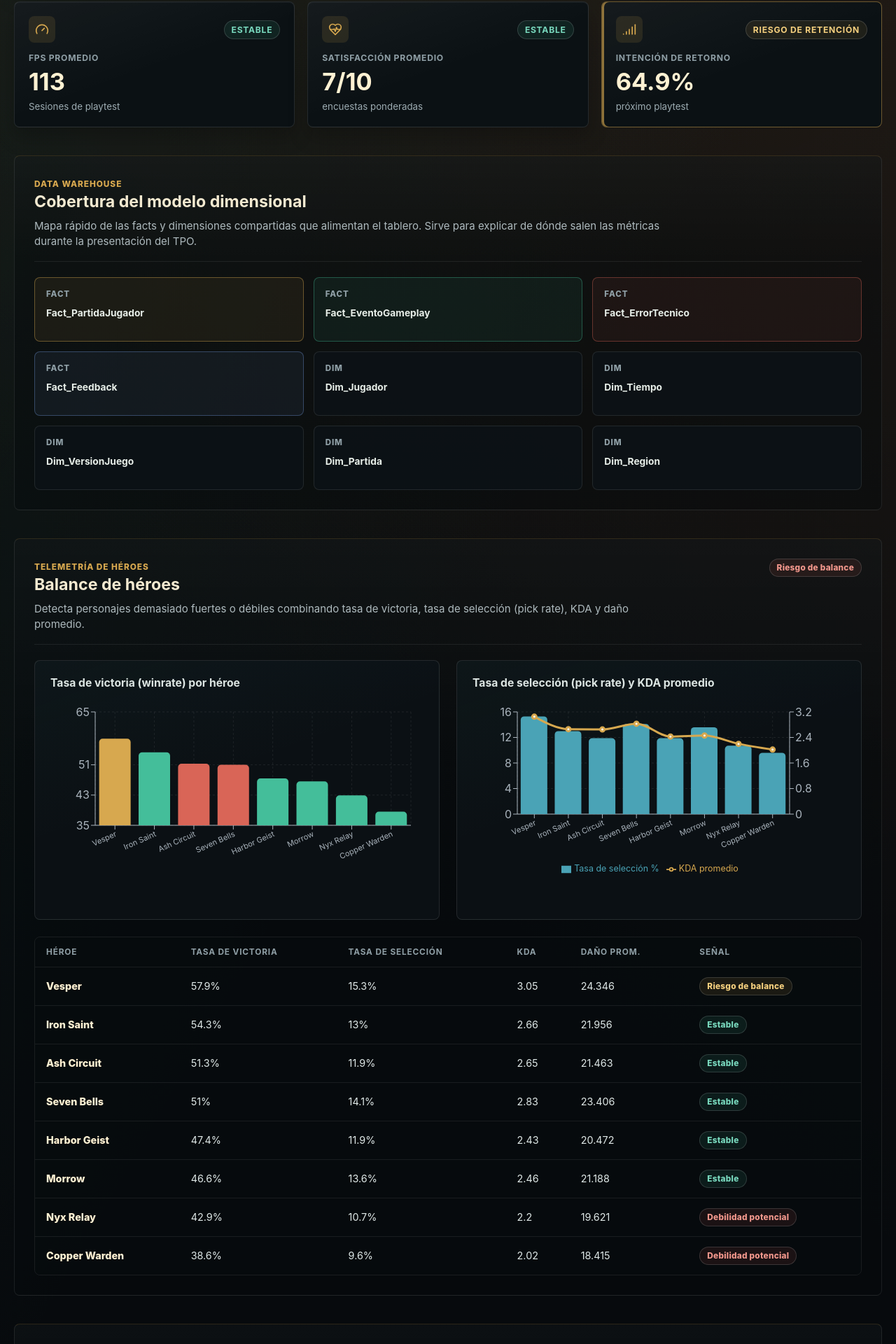
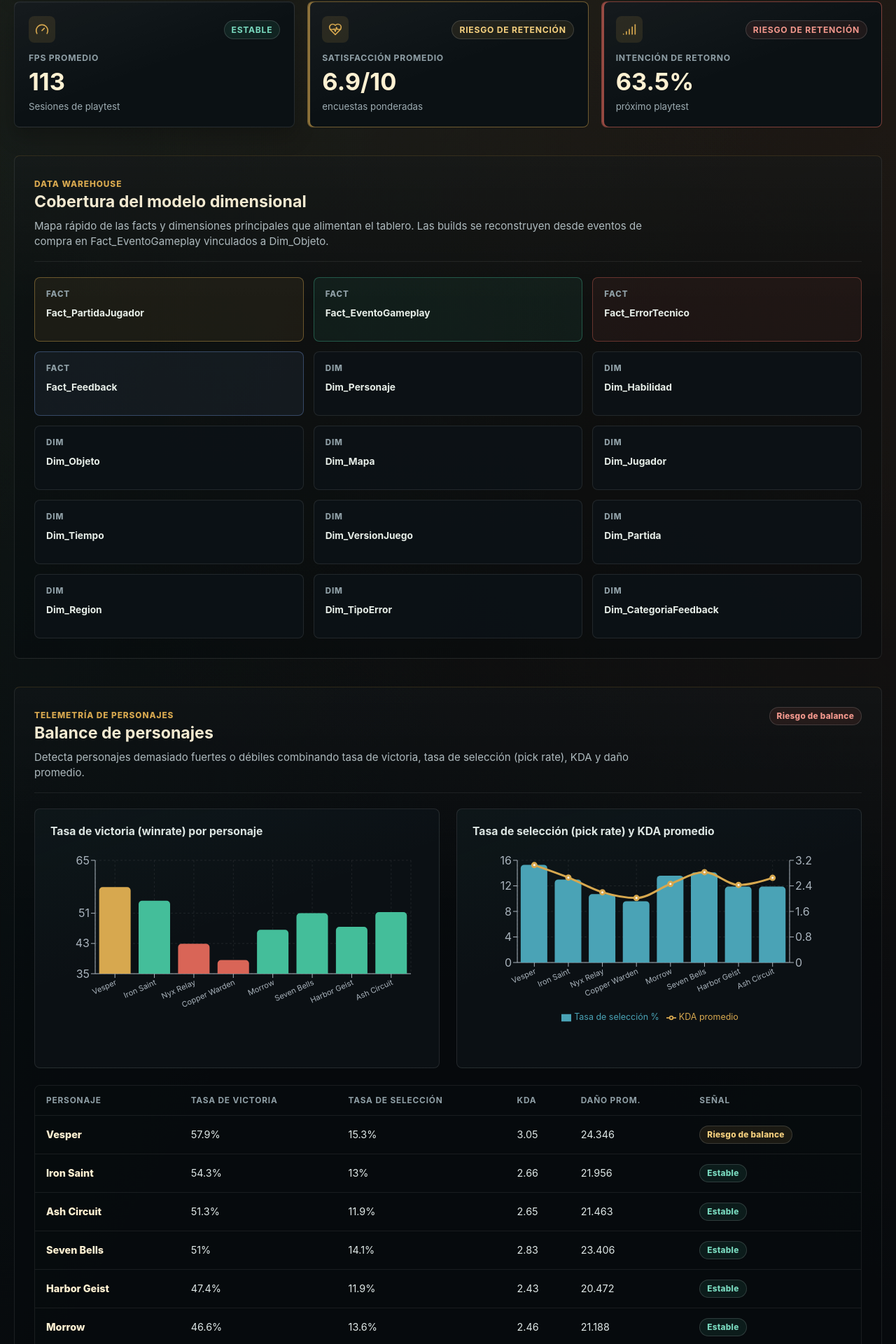
Before and after one commit to AgustinNari/Dashboard-Deadlock, a React (Vite) app: page / in a window 1280 px wide. Shown: the part 848-2768 px from the top of the page at 70% size. Built offline with nearby package versions, Linux system fonts and the light colour scheme.

Commit message:
Ajustes generales de textos

```diff
--- a/src/App.tsx
+++ b/src/App.tsx
@@ -42,18 +42,24 @@ const chartColors = {
   red: '#d96557',
 };
 
-const pieColors = ['#d7a84f', '#44be9a', '#4aa3b6', '#c77746', '#6f95d8'];
+const pieColors = ['#d7a84f', '#44be9a', '#d96557', '#c77746', '#6f95d8', '#8fcf6b'];
 
 const dimensionalCoverage = [
   { kind: 'Fact', name: 'Fact_PartidaJugador', tone: 'gold' },
   { kind: 'Fact', name: 'Fact_EventoGameplay', tone: 'green' },
   { kind: 'Fact', name: 'Fact_ErrorTecnico', tone: 'red' },
   { kind: 'Fact', name: 'Fact_Feedback', tone: 'blue' },
+  { kind: 'Dim', name: 'Dim_Personaje', tone: 'muted' },
+  { kind: 'Dim', name: 'Dim_Habilidad', tone: 'muted' },
+  { kind: 'Dim', name: 'Dim_Objeto', tone: 'muted' },
+  { kind: 'Dim', name: 'Dim_Mapa', tone: 'muted' },
   { kind: 'Dim', name: 'Dim_Jugador', tone: 'muted' },
   { kind: 'Dim', name: 'Dim_Tiempo', tone: 'muted' },
   { kind: 'Dim', name: 'Dim_VersionJuego', tone: 'muted' },
   { kind: 'Dim', name: 'Dim_Partida', tone: 'muted' },
   { kind: 'Dim', name: 'Dim_Region', tone: 'muted' },
+  { kind: 'Dim', name: 'Dim_TipoError', tone: 'muted' },
+  { kind: 'Dim', name: 'Dim_CategoriaFeedback', tone: 'muted' },
 ];
 
 function tooltipProps() {
@@ -101,13 +107,14 @@ export function App() {
         <div className="hero-content">
           <div className="system-badge">
             <Database size={16} />
-            Telemetría interna de playtest
+            Telemetría de playtest
           </div>
           <h1>Deadlock Playtest Analytics</h1>
           <p>Tablero Data Warehouse de playtest</p>
           <div className="hero-meta">
-            <span>MMR, regiones y versiones</span>
-            <span>Datos simulados locales</span>
+            <span>ELO/MMR, regiones y versiones</span>
+            <span>Dataset simulado local</span>
+            <span>Prototipo conceptual</span>
           </div>
         </div>
         <div className="radar-panel" aria-label="Estado operacional simulado">
@@ -183,7 +190,7 @@ export function App() {
       <Panel
         title="Cobertura del modelo dimensional"
         eyebrow="Data Warehouse"
-        description="Mapa rápido de las facts y dimensiones compartidas que alimentan el tablero. Sirve para explicar de dónde salen las métricas durante la presentación del TPO."
+        description="Mapa rápido de las facts y dimensiones principales que alimentan el tablero. Las builds se reconstruyen desde eventos de compra en Fact_EventoGameplay vinculados a Dim_Objeto."
       >
         <div className="coverage-grid">
           {dimensionalCoverage.map((item) => (
@@ -196,15 +203,15 @@ export function App() {
       </Panel>
 
       <Panel
-        title="Balance de héroes"
-        eyebrow="Telemetría de héroes"
+        title="Balance de personajes"
+        eyebrow="Telemetría de personajes"
         description="Detecta personajes demasiado fuertes o débiles combinando tasa de victoria, tasa de selección (pick rate), KDA y daño promedio."
         badge={riskLabel(balanceLevel, 'Riesgo de balance')}
         badgeLevel={balanceLevel}
       >
         <div className="section-grid two">
           <div className="chart-box">
-            <h3>Tasa de victoria (winrate) por héroe</h3>
+            <h3>Tasa de victoria (winrate) por personaje</h3>
             <ResponsiveContainer width="100%" height={290}>
               <BarChart data={model.heroRows} margin={{ top: 16, right: 18, left: 4, bottom: 42 }}>
                 <CartesianGrid strokeDasharray="3 3" stroke="rgba(255,255,255,.08)" />
@@ -241,7 +248,7 @@ export function App() {
       <Panel
         title="Rendimiento en partida"
         eyebrow="Flujo de partida"
-        description="Resume duración, abandono y eventos de gameplay para decidir si el ritmo de partida funciona por mapa, versión y rango de MMR."
+        description="Resume duración, abandono y eventos de gameplay para decidir si el ritmo de partida funciona por mapa, versión y rango competitivo (ELO/MMR)."
       >
         <div className="mini-strip">
           <div>
@@ -322,8 +329,8 @@ export function App() {
                 <YAxis stroke="#aab4bd" />
                 <Tooltip {...tooltipProps()} />
                 <Legend />
-                <Bar dataKey="errores" fill={chartColors.blue} radius={[5, 5, 0, 0]} />
-                <Line type="monotone" dataKey="crashes" stroke={chartColors.red} strokeWidth={3} />
+                <Bar dataKey="errores" name="Errores" fill={chartColors.blue} radius={[5, 5, 0, 0]} />
+                <Line type="monotone" dataKey="crashes" name="Crashes" stroke={chartColors.red} strokeWidth={3} />
               </ComposedChart>
             </ResponsiveContainer>
           </div>
--- a/src/components/FiltersBar.tsx
+++ b/src/components/FiltersBar.tsx
@@ -46,7 +46,7 @@ export function FiltersBar({ filters, onChange }: FiltersBarProps) {
         </select>
       </label>
       <label>
-        MMR
+        ELO / MMR
         <select value={filters.mmr} onChange={(event) => update('mmr', event.target.value as Filters['mmr'])}>
           <option>Todos</option>
           {mmrRanges.map((mmr) => (
--- a/src/components/HeroRankingTable.tsx
+++ b/src/components/HeroRankingTable.tsx
@@ -15,7 +15,7 @@ export function HeroRankingTable({ rows }: { rows: HeroRow[] }) {
       <table>
         <thead>
           <tr>
-            <th>Héroe</th>
+            <th>Personaje</th>
             <th>Tasa de victoria</th>
             <th>Tasa de selección</th>
             <th>KDA</th>
@@ -24,7 +24,7 @@ export function HeroRankingTable({ rows }: { rows: HeroRow[] }) {
           </tr>
         </thead>
         <tbody>
-          {rows
+          {[...rows]
             .sort((a, b) => b.winrate - a.winrate)
             .map((row) => (
               <tr key={row.hero}>
--- a/src/data/mockData.ts
+++ b/src/data/mockData.ts
@@ -156,24 +156,53 @@ let feedbackId = 1;
 const categoryWeights = {
   Balance: 1.22,
   Rendimiento: 1.08,
-  Matchmaking: 0.84,
-  'Claridad visual': 0.72,
+  Bug: 0.94,
+  Frustración: 0.88,
   Diversión: 0.96,
+  Sugerencia: 0.76,
 };
 
 export const feedbackFacts: FeedbackFact[] = versions.flatMap((version, versionIndex) =>
   regions.flatMap((region, regionIndex) =>
     maps.flatMap((map, mapIndex) =>
       mmrRanges.flatMap((mmr, mmrIndex) =>
-        (['Balance', 'Rendimiento', 'Matchmaking', 'Claridad visual', 'Diversión'] as const).map((category, categoryIndex) => {
+        (['Balance', 'Rendimiento', 'Bug', 'Frustración', 'Diversión', 'Sugerencia'] as const).map((category, categoryIndex) => {
           const patchLift = versionIndex * 0.28;
           const mapPenalty = mapIndex * 0.22;
-          const categoryPenalty = category === 'Rendimiento' ? regionIndex * 0.13 : category === 'Balance' ? mmrIndex * 0.12 : 0;
+          const categoryPenalty =
+            category === 'Rendimiento'
+              ? regionIndex * 0.13
+              : category === 'Balance'
+                ? mmrIndex * 0.12
+                : category === 'Bug'
+                  ? mapIndex * 0.18
+                  : category === 'Frustración'
+                    ? (mapIndex + regionIndex) * 0.1
+                    : 0;
           const satisfaction = Math.max(4.8, Math.min(9.2, 6.65 + patchLift - mapPenalty - categoryPenalty + ((categoryIndex + mmrIndex) % 3) * 0.18));
-          const returnIntent = Math.max(48, Math.min(91, satisfaction * 9.5 + versionIndex * 2 - mapIndex * 4 - (category === 'Matchmaking' ? 5 : 0)));
+          const returnIntent = Math.max(
+            48,
+            Math.min(91, satisfaction * 9.5 + versionIndex * 2 - mapIndex * 4 - (category === 'Frustración' ? 7 : category === 'Bug' ? 4 : 0)),
+          );
           const baseResponses = 28 + versionIndex * 4 + regionIndex * 2 + mmrIndex * 3 - mapIndex;
-          const categoryVolatility = category === 'Rendimiento' && regionIndex > 1 ? 6 : category === 'Balance' && mmr === 'Alto' ? 5 : 0;
-          const mapTopicLift = category === 'Claridad visual' && map === 'Modo experimental' ? 8 : category === 'Diversión' && map === 'Mapa principal' ? 4 : 0;
+          const categoryVolatility =
+            category === 'Bug' && mapIndex > 0
+              ? 7
+              : category === 'Rendimiento' && regionIndex > 1
+                ? 6
+                : category === 'Balance' && mmr === 'Alto'
+                  ? 5
+                  : category === 'Frustración' && mmr === 'Bajo'
+                    ? 4
+                    : 0;
+          const mapTopicLift =
+            category === 'Sugerencia' && versionIndex >= 2
+              ? 5
+              : category === 'Diversión' && map === 'Mapa principal'
+                ? 4
+                : category === 'Bug' && map === 'Test interno'
+                  ? 6
+                  : 0;
 
           return {
             id: feedbackId++,
@@ -184,7 +213,14 @@ export const feedbackFacts: FeedbackFact[] = versions.flatMap((version, versionI
             category,
             satisfaction: Number(satisfaction.toFixed(1)),
             returnIntent: Math.round(returnIntent),
-            profile: categoryIndex === 0 ? 'Competitivo' : categoryIndex === 1 ? 'Tester técnico' : categoryIndex === 2 ? 'Nuevo jugador' : 'Casual',
+            profile:
+              category === 'Balance'
+                ? 'Competitivo'
+                : category === 'Rendimiento' || category === 'Bug'
+                  ? 'Tester técnico'
+                  : category === 'Frustración'
+                    ? 'Nuevo jugador'
+                    : 'Casual',
             responses: Math.max(12, Math.round(baseResponses * categoryWeights[category] + categoryVolatility + mapTopicLift - categoryIndex)),
           };
         }),
--- a/src/types.ts
+++ b/src/types.ts
@@ -62,7 +62,7 @@ export interface FeedbackFact {
   region: Region;
   map: MapName;
   mmr: MmrRange;
-  category: 'Balance' | 'Rendimiento' | 'Matchmaking' | 'Claridad visual' | 'Diversión';
+  category: 'Balance' | 'Rendimiento' | 'Bug' | 'Frustración' | 'Diversión' | 'Sugerencia';
   satisfaction: number;
   returnIntent: number;
   profile: 'Competitivo' | 'Casual' | 'Nuevo jugador' | 'Tester técnico';
--- a/src/utils/analytics.ts
+++ b/src/utils/analytics.ts
@@ -177,7 +177,7 @@ export const buildDashboardModel = (filters: Filters) => {
     .sort((a, b) => b.occurrences - a.occurrences)
     .slice(0, 8);
 
-  const feedbackByCategory = ['Balance', 'Rendimiento', 'Matchmaking', 'Claridad visual', 'Diversión'].map((category) => {
+  const feedbackByCategory = ['Balance', 'Rendimiento', 'Bug', 'Frustración', 'Diversión', 'Sugerencia'].map((category) => {
     const rows = feedbackRows.filter((row) => row.category === category);
     return {
       category,
```
Also changed, not shown: 1 other file (tests, documents, lock files or other folders).
